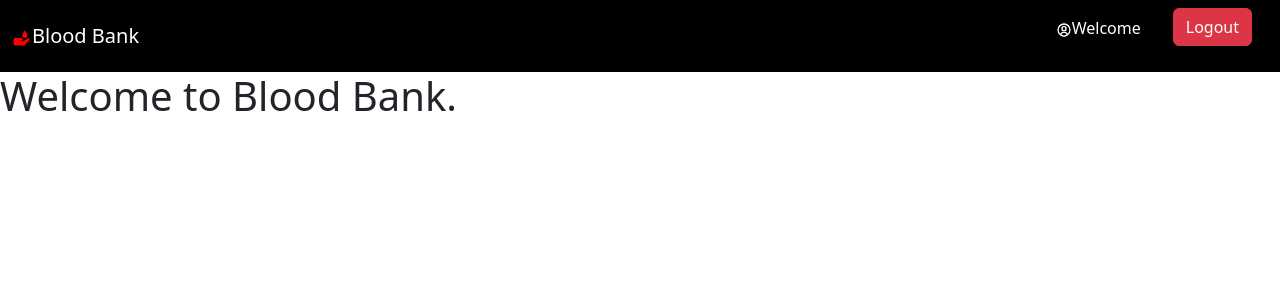
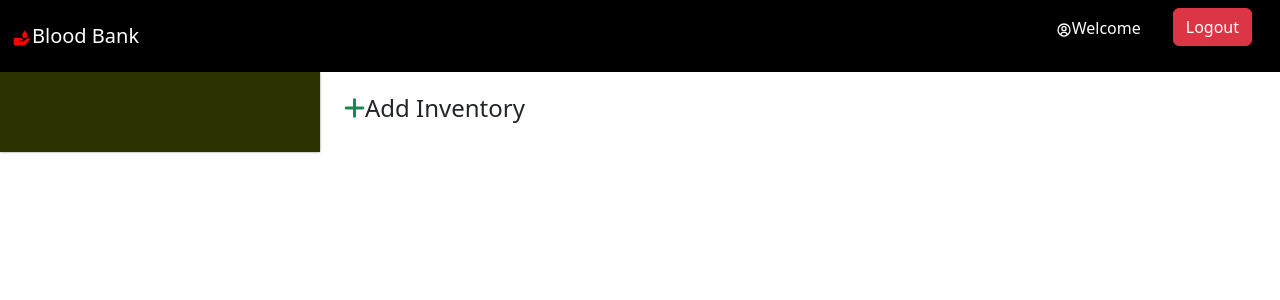
Before and after one commit to Shourya-Dubey/Blood-Bank, a React (Create React App) app in the folder client/: page / in a window 1280 px wide. Shown: the top 300 px of the page. Built offline with nearby package versions, Linux system fonts and the light colour scheme; no server answers; sample sign-in values are in the browser's storage.

Commit message:
Design layout

```diff
--- a/client/public/index.html
+++ b/client/public/index.html
@@ -17,6 +17,9 @@
     <link rel="manifest" href="%PUBLIC_URL%/manifest.json" />
   <link href="https://cdn.jsdelivr.net/npm/bootstrap@5.3.3/dist/css/bootstrap.min.css" rel="stylesheet"
     integrity="sha384-QWTKZyjpPEjISv5WaRU9OFeRpok6YctnYmDr5pNlyT2bRjXh0JMhjY6hW+ALEwIH" crossorigin="anonymous">
+    <link rel="stylesheet" href="https://cdnjs.cloudflare.com/ajax/libs/font-awesome/6.5.2/css/all.min.css"
+      integrity="sha512-SnH5WK+bZxgPHs44uWIX+LLJAJ9/2PkPKZ5QiAj6Ta86w+fsb2TkcmfRyVX3pBnMFcV7oQPJkl9QevSCWr3W6A=="
+      crossorigin="anonymous" referrerpolicy="no-referrer" />
     <title>Blood Bank</title>
   </head>
   <body>
--- a/client/src/components/shared/Layout/Header.js
+++ b/client/src/components/shared/Layout/Header.js
@@ -24,7 +24,8 @@
             <li className="nav-item mx-3">
               <p className="nav-link">
                 <BiUserCircle />
-                Welcome {user?.name}
+                Welcome {user?.name || user?.hospitalName || user?.organisationName}{" "}
+                <span className="badge text-bg-secondary">{user?.role}</span>
               </p>
             </li>
             <li className="nav-item mx-3">
--- a/client/src/components/shared/Layout/Layout.js
+++ b/client/src/components/shared/Layout/Layout.js
@@ -1,13 +1,20 @@
 import React from 'react'
 import Header from './Header'
+import Sidebar from './Sidebar';
 
 const Layout = ({children}) => {
   return (
     <>
-    <div className='header'><Header/></div>
-    <div className='header'>{children}</div>
+      <div className="header">
+        <Header />
+      </div>
+      <div className="row g-0">
+        <div className="col-md-3">
+        <Sidebar/></div>
+        <div className="col-md-9">{children}</div>
+      </div>
     </>
-  )
+  );
 }
 
 export default Layout
--- /dev/null
+++ b/client/src/components/shared/Layout/Menus/UserMenu.js
@@ -0,0 +1,19 @@
+import { FaWarehouse } from "react-icons/fa";
+
+export const UserMenu = [
+  {
+    name: "Inventory",
+    path: "/",
+    icon: <FaWarehouse />,
+  },
+  {
+    name: "Donar",
+    path: "/donar",
+    icon: "fa-hand-holding-medical",
+  },
+  {
+    name: "Hospital",
+    path: "/hospital",
+    icon: 'fa-solid fa-hospital',
+  },
+];
--- /dev/null
+++ b/client/src/components/shared/Layout/Sidebar.js
@@ -0,0 +1,27 @@
+import React from 'react'
+import { UserMenu } from './Menus/UserMenu'
+import { Link, useLocation } from 'react-router-dom'
+import '../../../styles/Layout.css';
+
+const Sidebar = () => {
+    const location = useLocation()
+  return (
+    <div>
+     <div className='sidebar'>
+        <div className='menu'>
+            {UserMenu.map((menu) =>{
+                const isActive = location.pathname === menu.path
+                return (
+                    <div className={`menu-item ${isActive && 'active'}`}>
+                        <i className={menu.icon}></i>
+                        <Link to={menu.path}>{menu.name}</Link>
+                    </div>
+                )
+            })}
+        </div>
+     </div>
+    </div>
+  )
+}
+
+export default Sidebar
--- /dev/null
+++ b/client/src/components/shared/modal/Modal.js
@@ -0,0 +1,29 @@
+import React from 'react'
+
+const Modal = () => {
+  return (
+    <>
+   {/* Modal */}
+<div className="modal fade" id="staticBackdrop" data-bs-backdrop="static" data-bs-keyboard="false" tabIndex={-1} aria-labelledby="staticBackdropLabel" aria-hidden="true">
+  <div className="modal-dialog">
+    <div className="modal-content">
+      <div className="modal-header">
+        <h1 className="modal-title fs-5" id="staticBackdropLabel">Modal title</h1>
+        <button type="button" className="btn-close" data-bs-dismiss="modal" aria-label="Close" />
+      </div>
+      <div className="modal-body">
+        ...
+      </div>
+      <div className="modal-footer">
+        <button type="button" className="btn btn-secondary" data-bs-dismiss="modal">Close</button>
+        <button type="button" className="btn btn-primary">Understood</button>
+      </div>
+    </div>
+  </div>
+</div>
+
+    </>
+  )
+}
+
+export default Modal
--- a/client/src/pages/HomePage.js
+++ b/client/src/pages/HomePage.js
@@ -2,15 +2,27 @@
 import { useSelector } from "react-redux";
 import Spinner from "../components/shared/Spinner";
 import Layout from "../components/shared/Layout/Layout";
+import Modal from "../components/shared/modal/Modal";
 
 const HomePage = () => {
   const {loading , error} = useSelector(state => state.auth)
   return (
     <Layout>
       {error && <span>{alert(error)}</span>}
-  {loading ? (<Spinner/>) : (
+      {loading ? (
+        <Spinner />
+      ) : (
         <>
-    <h1>Welcome to Blood Bank.</h1>
+          <h4
+            className="ms-4"
+            data-bs-toggle="modal"
+            data-bs-target="#staticBackdrop"
+            style={{cursor: 'pointer'}}
+          >
+            <i className="fa-solid fa-plus text-success py-4"></i>
+            Add Inventory
+          </h4>
+          <Modal/>
         </>
       )}
     </Layout>
--- /dev/null
+++ b/client/src/styles/Layout.css
@@ -0,0 +1,33 @@
+.sidebar{
+    height: 10vh !important;
+    /* border-radius: 5px; */
+    background-color: #2e3200;
+    box-shadow: 0 0 2px gray;
+    color: white;
+}
+
+.menu{
+    padding-top: 100px;
+}
+.menu-item{
+    padding-top: 30px;
+}
+
+.menu-item a{
+    color: white;
+    text-decoration: none;
+    font-size: 1.2rem;
+}
+.menu-item i{
+    font-size: 1.2rem;
+    margin: 0 15px;
+    color: white;
+}
+.active{
+    background-color: white;
+    padding: 10px;
+}
+.active a,
+.active i{
+    columns: #2e3200;
+}
```
Lines whose indentation alone changed are shown as unchanged.
